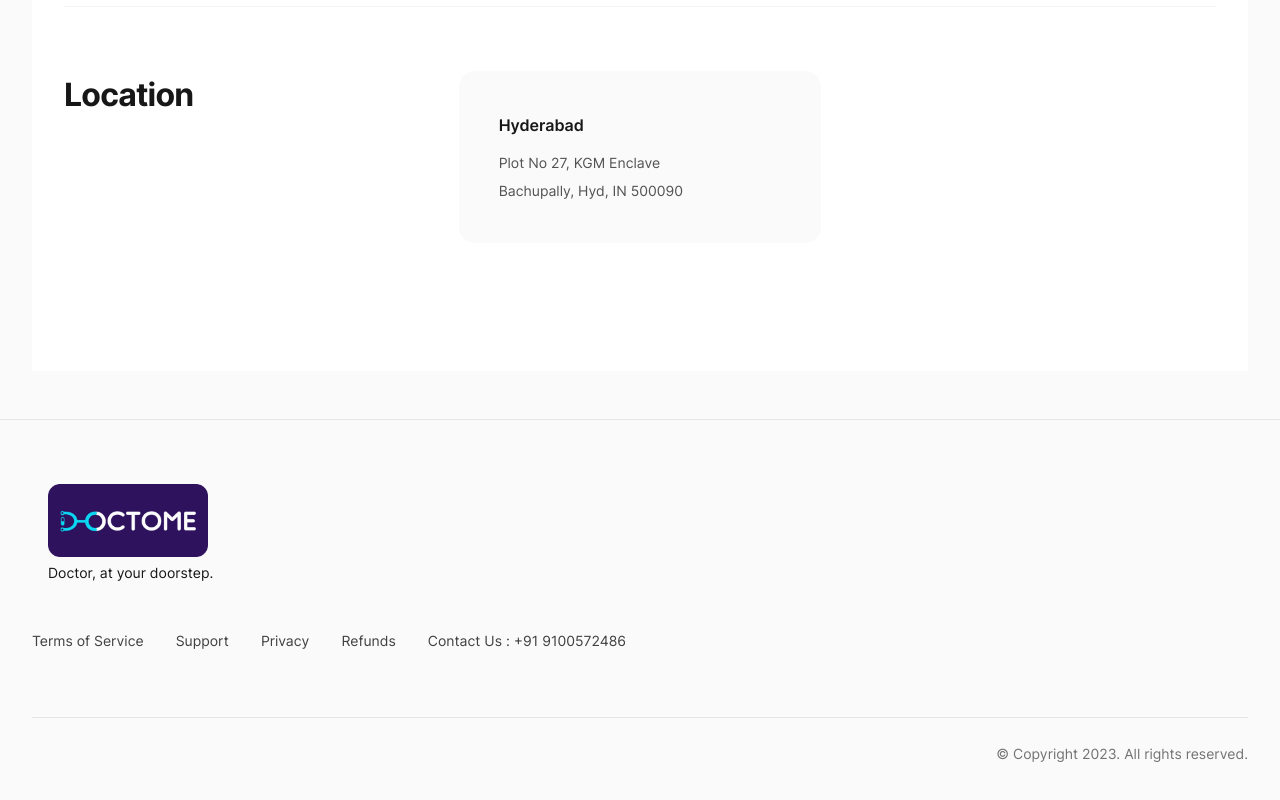
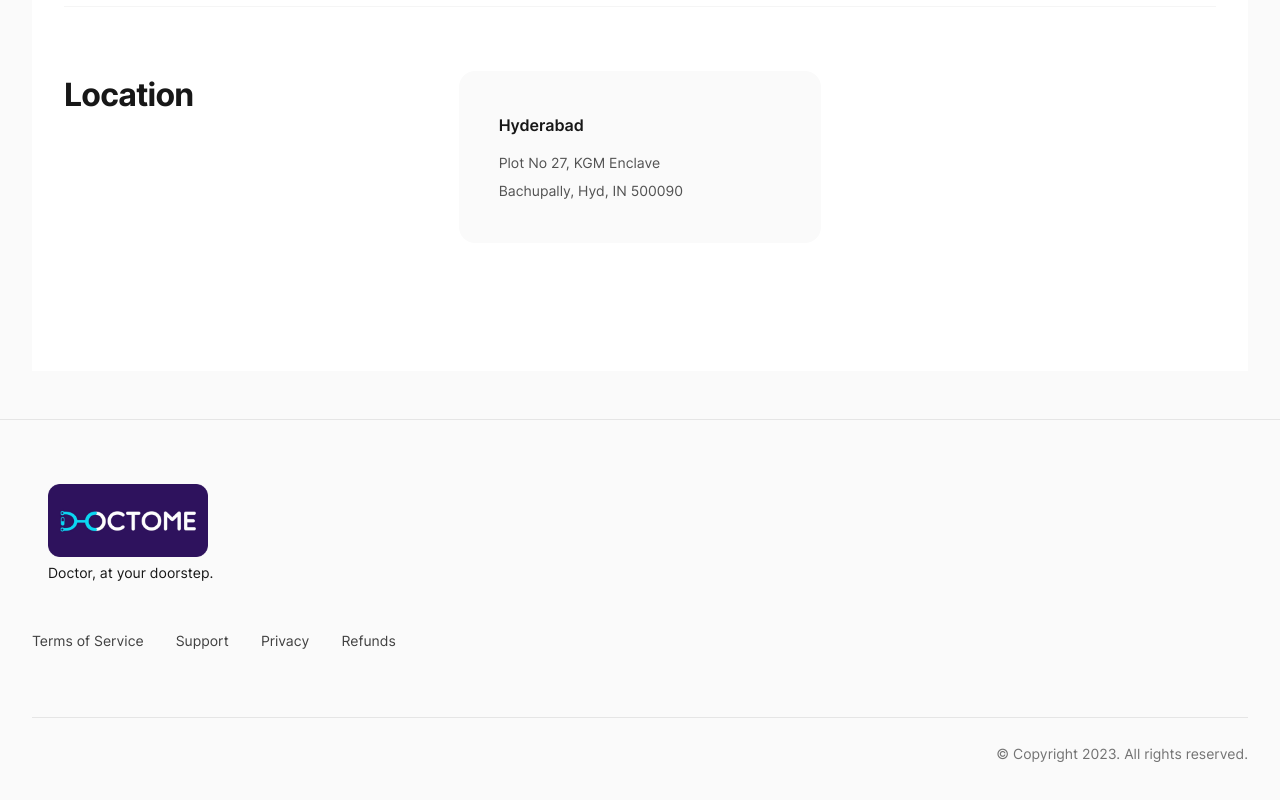
Before and after one commit to chaitanyareddyk/doctome-landing, a Next.js app: page /support in a window 1280 px wide. Shown: the part 720-1520 px from the top of the page. Built offline with nearby package versions, Linux system fonts and the light colour scheme.

Commit message:
remove contact us from footer: issue with alignment

```diff
--- a/src/components/NavLinks.jsx
+++ b/src/components/NavLinks.jsx
@@ -10,10 +10,6 @@ export function NavLinks() {
     ['Support', '/support'],
     ['Privacy', '/privacy-policy'],
     ['Refunds', '/terms-of-service'],
-    ['Contact Us : +91 9100572486' , 'href:tel:+91 9100572486']
-
-
-
   ].map(([label, href], index) => (
     <Link
       key={label}
@@ -37,8 +33,6 @@ export function NavLinks() {
         )}
       </AnimatePresence>
       <span className="relative z-10">{label}</span>
-
     </Link>
-
   ))
 }
```
